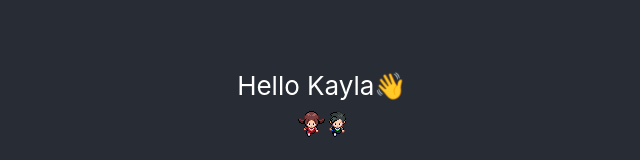
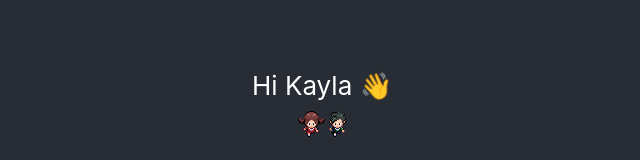
Before and after one commit to CristianLara/kayla, a React (Create React App) app: page / in a window 1280 px wide. Shown: the part 294-454 px from the top of the page, without its empty margins (318-958 px from the left). Built offline with nearby package versions, Linux system fonts and the light colour scheme.

Commit message:
Spacing and verbiage update

```diff
--- a/src/App.js
+++ b/src/App.js
@@ -5,7 +5,7 @@ function App() {
   return (
     <div className="App">
       <header className="App-header">
-        <div><span>Hello Kayla</span><span className='App-logo'>👋</span></div>
+        <div><span>Hi Kayla </span><span className='App-logo'>👋</span></div>
         <div>
           <Person who="lyra"/>
           <Person who="ethan"/>
```
